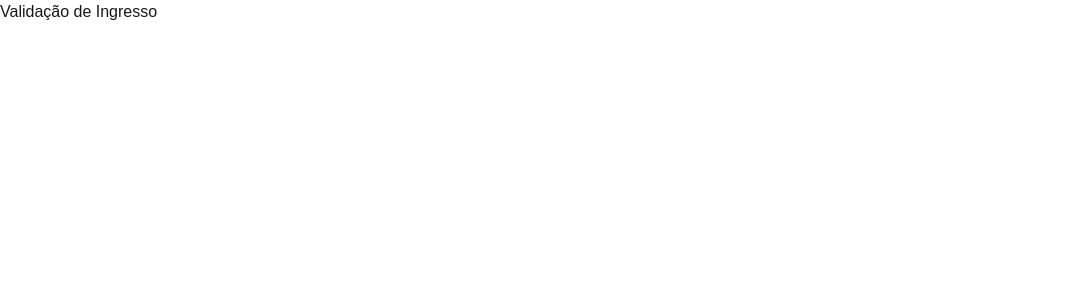
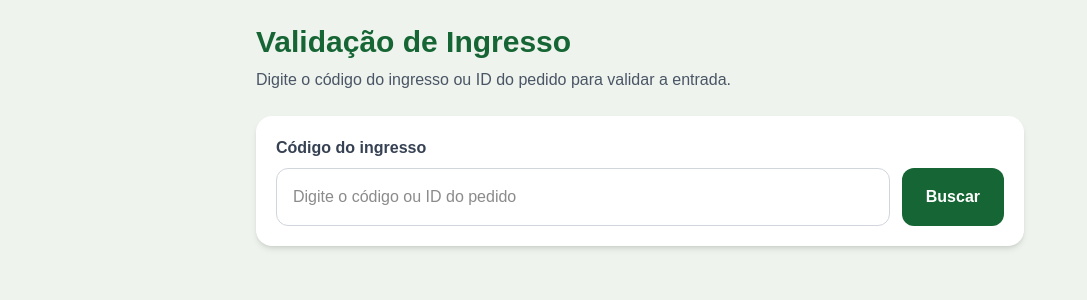
Before and after one commit to paulodutrabkj285-sketch/https-github.com-new, a Next.js app: page /admin/validacao in a window 1280 px wide. Shown: the top 300 px of the page, without its empty margins (0-1087 px from the left). Built offline with nearby package versions, Linux system fonts and the light colour scheme.

Commit message:
cria validacao de ingresso

```diff
--- a/src/app/admin/validacao/page.tsx
+++ b/src/app/admin/validacao/page.tsx
@@ -1,7 +1,167 @@
+"use client";
+
+import { atualizarPedido, listarPedidos, Pedido } from "@/lib/pedidos";
+import { useState } from "react";
+
 export default function ValidacaoPage() {
+  const [codigo, setCodigo] = useState("");
+  const [pedido, setPedido] = useState<Pedido | null>(null);
+  const [mensagem, setMensagem] = useState("");
+  const [carregando, setCarregando] = useState(false);
+
+  async function buscarIngresso() {
+    setMensagem("");
+    setPedido(null);
+
+    if (!codigo.trim()) {
+      setMensagem("Digite o código do ingresso.");
+      return;
+    }
+
+    try {
+      setCarregando(true);
+
+      const pedidos = await listarPedidos();
+
+      const encontrado = pedidos.find(
+        (item) =>
+          item.codigoIngresso === codigo.trim() ||
+          item.id === codigo.trim()
+      );
+
+      if (!encontrado) {
+        setMensagem("Ingresso não encontrado.");
+        return;
+      }
+
+      setPedido(encontrado);
+    } catch (error) {
+      console.error(error);
+      setMensagem("Erro ao buscar ingresso.");
+    } finally {
+      setCarregando(false);
+    }
+  }
+
+  async function validarEntrada() {
+    if (!pedido) return;
+
+    if (pedido.statusPagamento !== "pago") {
+      setMensagem("Este ingresso ainda não está pago.");
+      return;
+    }
+
+    if (pedido.statusOperacional === "utilizado") {
+      setMensagem("Este ingresso já foi utilizado.");
+      return;
+    }
+
+    try {
+      setCarregando(true);
+
+      await atualizarPedido(pedido.id, {
+        statusOperacional: "utilizado",
+      });
+
+      setPedido({
+        ...pedido,
+        statusOperacional: "utilizado",
+      });
+
+      setMensagem("Entrada validada com sucesso.");
+    } catch (error) {
+      console.error(error);
+      setMensagem("Erro ao validar entrada.");
+    } finally {
+      setCarregando(false);
+    }
+  }
+
   return (
-    <div>
-      <h1>Validação de Ingresso</h1>
-    </div>
+    <main className="min-h-screen bg-[#eef3ed] px-4 py-6">
+      <div className="mx-auto max-w-3xl">
+        <h1 className="text-3xl font-bold text-[#166534]">
+          Validação de Ingresso
+        </h1>
+
+        <p className="mt-2 text-gray-600">
+          Digite o código do ingresso ou ID do pedido para validar a entrada.
+        </p>
+
+        <section className="mt-6 rounded-2xl bg-white p-5 shadow-md">
+          <label className="mb-2 block font-semibold text-gray-700">
+            Código do ingresso
+          </label>
+
+          <div className="grid gap-3 sm:grid-cols-[1fr_auto]">
+            <input
+              value={codigo}
+              onChange={(e) => setCodigo(e.target.value)}
+              placeholder="Digite o código ou ID do pedido"
+              className="w-full rounded-xl border border-gray-300 px-4 py-4 outline-none focus:border-[#166534]"
+            />
+
+            <button
+              onClick={buscarIngresso}
+              disabled={carregando}
+              className="rounded-xl bg-[#166534] px-6 py-4 font-bold text-white disabled:opacity-60"
+            >
+              {carregando ? "Buscando..." : "Buscar"}
+            </button>
+          </div>
+
+          {mensagem && (
+            <p className="mt-4 rounded-xl bg-yellow-50 p-3 font-semibold text-yellow-800">
+              {mensagem}
+            </p>
+          )}
+        </section>
+
+        {pedido && (
+          <section className="mt-6 rounded-2xl bg-white p-5 shadow-md">
+            <h2 className="text-2xl font-bold text-[#166534]">
+              Dados do ingresso
+            </h2>
+
+            <div className="mt-5 grid gap-3 text-gray-700">
+              <p>
+                <strong>Cliente:</strong> {pedido.nome}
+              </p>
+              <p>
+                <strong>Produto:</strong> {pedido.produto}
+              </p>
+              <p>
+                <strong>Quantidade:</strong> {pedido.quantidade}
+              </p>
+              <p>
+                <strong>Valor:</strong>{" "}
+                {Number(pedido.valorTotal || 0).toLocaleString("pt-BR", {
+                  style: "currency",
+                  currency: "BRL",
+                })}
+              </p>
+              <p>
+                <strong>Pagamento:</strong> {pedido.statusPagamento}
+              </p>
+              <p>
+                <strong>Status operacional:</strong>{" "}
+                {pedido.statusOperacional || "ativo"}
+              </p>
+              <p>
+                <strong>Código:</strong> {pedido.codigoIngresso || pedido.id}
+              </p>
+            </div>
+
+            <button
+              onClick={validarEntrada}
+              disabled={carregando}
+              className="mt-6 w-full rounded-xl bg-[#15803d] px-5 py-4 font-bold text-white disabled:opacity-60"
+            >
+              Validar entrada
+            </button>
+          </section>
+        )}
+      </div>
+    </main>
   );
 }
```
